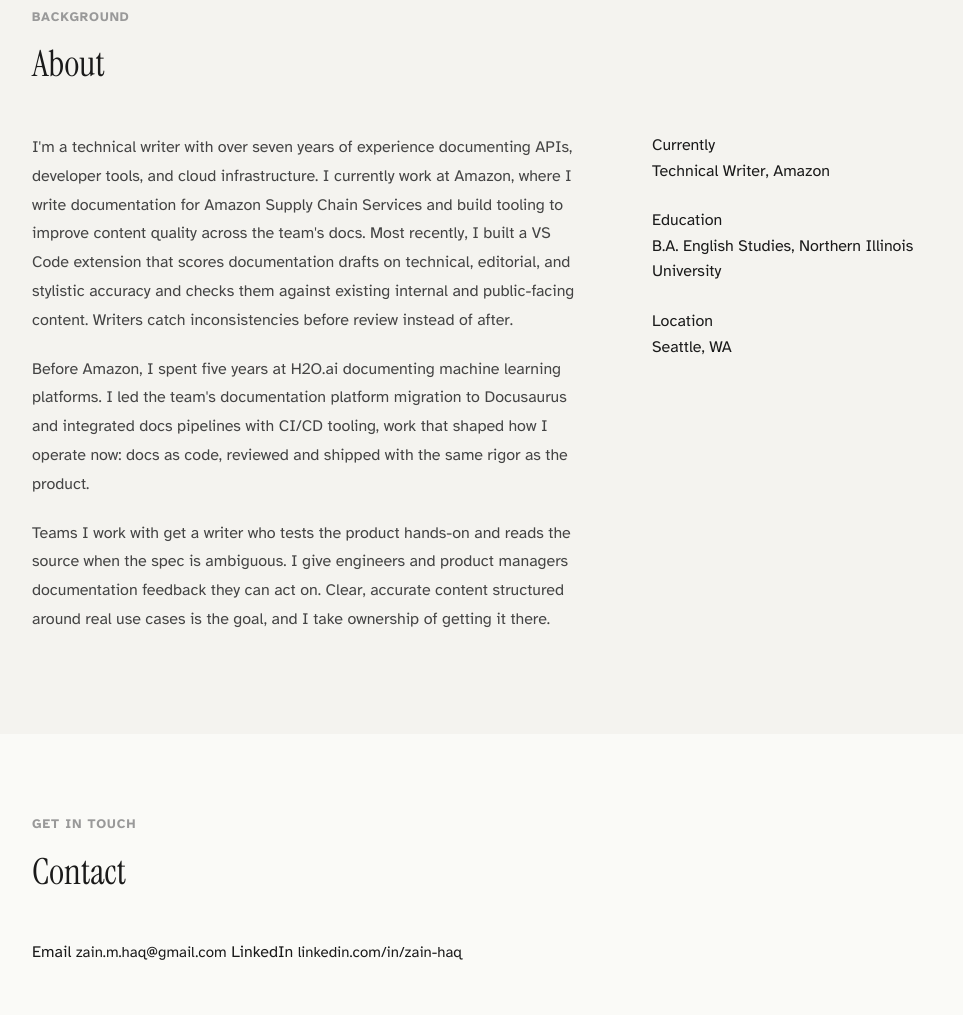
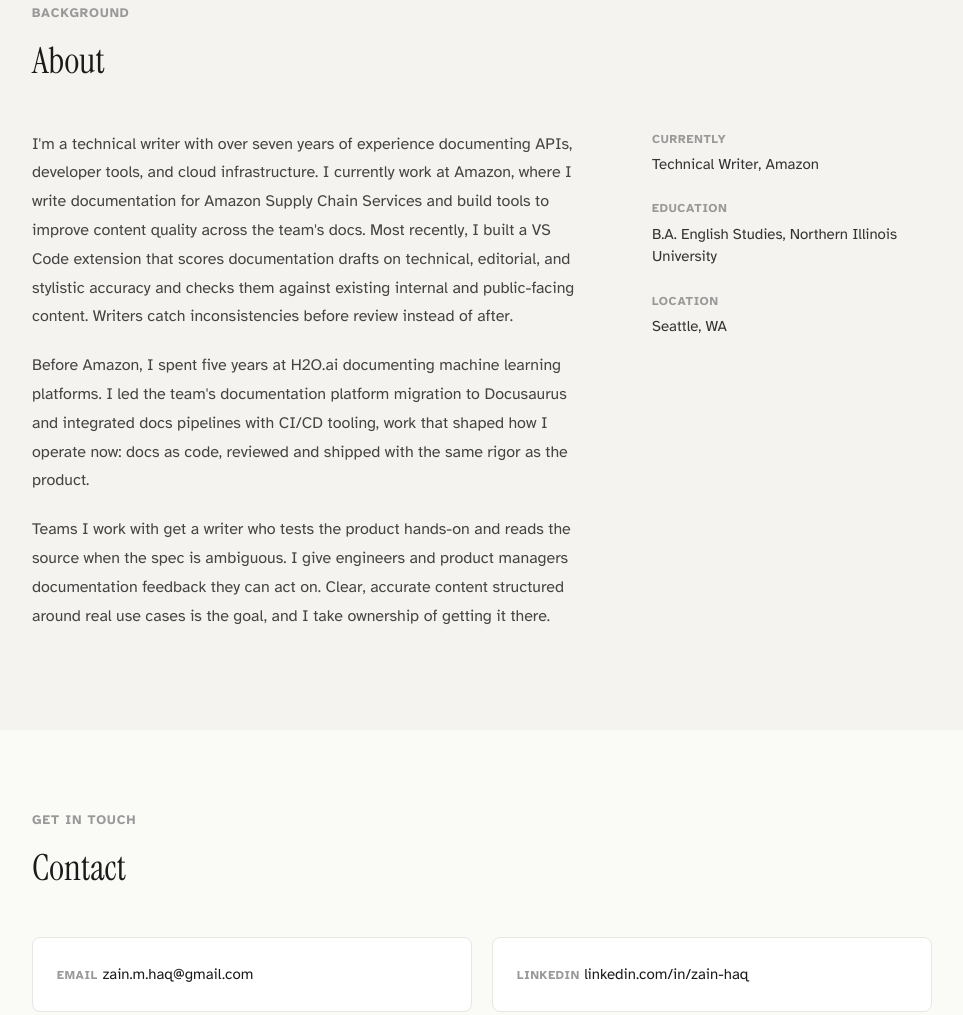
Before and after one commit to zainmhaq/zainhaq-portfolio, an Astro site: page / in a window 1280 px wide. Shown: the part 1469-2484 px from the top of the page, without its empty margins (158-1121 px from the left). Built offline with nearby package versions, Linux system fonts and the light colour scheme; Astro itself is replaced by a stand-in of ours.

Commit message:
Update CSS

```diff
--- a/src/pages/index.astro
+++ b/src/pages/index.astro
@@ -18,11 +18,11 @@ import samples from '../data/samples.json';
   <header id="top" class="hero">
     <div class="hero-inner">
       <h1 class="hero-title">Zain Haq</h1>
-      <p class="hero-name">Technical Writer</p>
+      <p class="hero-subtitle">Technical Writer</p>
       <p class="hero-sub">
-        I write API documentation and developer guides, and build AI
-        tooling that keeps docs accurate. Currently at Amazon, working
-        on Supply Chain Services.
+        I write API docs and developer guides, and build AI
+        tools that keep them accurate. Working on Amazon
+        Supply Chain Services.
       </p>
       <div class="hero-divider"></div>
     </div>
@@ -64,7 +64,7 @@ import samples from '../data/samples.json';
             I'm a technical writer with over seven years of experience
             documenting APIs, developer tools, and cloud infrastructure. I
             currently work at Amazon, where I write documentation for
-            Amazon Supply Chain Services and build tooling to improve
+            Amazon Supply Chain Services and build tools to improve
             content quality across the team's docs. Most recently, I built
             a VS Code extension that scores documentation drafts on
             technical, editorial, and stylistic accuracy and checks them
@@ -88,17 +88,17 @@ import samples from '../data/samples.json';
           </p>
         </div>
         <div class="about-sidebar">
-          <div class="sidebar-item">
-            <p class="sidebar-label">Currently</p>
-            <p class="sidebar-value">Technical Writer, Amazon</p>
+          <div class="about-block">
+            <p class="about-block-label">Currently</p>
+            <p class="about-block-value">Technical Writer, Amazon</p>
           </div>
-          <div class="sidebar-item">
-            <p class="sidebar-label">Education</p>
-            <p class="sidebar-value">B.A. English Studies, Northern Illinois University</p>
+          <div class="about-block">
+            <p class="about-block-label">Education</p>
+            <p class="about-block-value">B.A. English Studies, Northern Illinois University</p>
           </div>
-          <div class="sidebar-item">
-            <p class="sidebar-label">Location</p>
-            <p class="sidebar-value">Seattle, WA</p>
+          <div class="about-block">
+            <p class="about-block-label">Location</p>
+            <p class="about-block-value">Seattle, WA</p>
           </div>
         </div>
       </div>
@@ -110,13 +110,13 @@ import samples from '../data/samples.json';
     <div class="section-inner">
       <p class="section-label">Get in touch</p>
       <h2 class="section-title">Contact</h2>
-      <div class="contact-links">
-        <a href="mailto:zain.m.haq@gmail.com" class="contact-item">
-          <span class="contact-type">Email</span>
+      <div class="contact-grid">
+        <a href="mailto:zain.m.haq@gmail.com" class="contact-card">
+          <span class="contact-label">Email</span>
           <span class="contact-value">zain.m.haq@gmail.com</span>
         </a>
-        <a href="https://linkedin.com/in/zain-haq" class="contact-item">
-          <span class="contact-type">LinkedIn</span>
+        <a href="https://linkedin.com/in/zain-haq" class="contact-card">
+          <span class="contact-label">LinkedIn</span>
           <span class="contact-value">linkedin.com/in/zain-haq</span>
         </a>
       </div>
--- a/src/styles/global.css
+++ b/src/styles/global.css
@@ -256,7 +256,7 @@ a {
 /* Contact */
 .contact-grid {
   display: grid;
-  grid-template-columns: repeat(3, 1fr);
+  grid-template-columns: repeat(2, 1fr);
   gap: 20px;
 }
 
```
